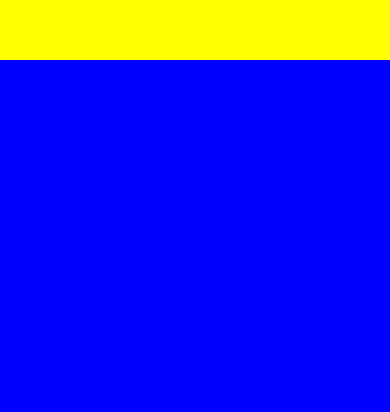
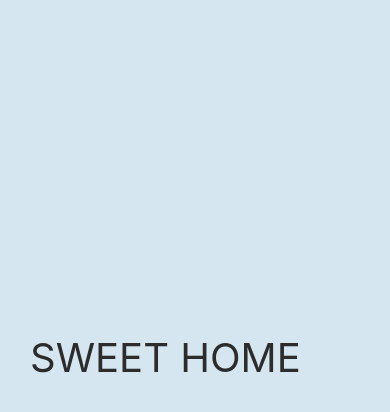
Before and after one commit to vkfkstptkd1/fokin-weather, a React Native app: screen / in a window 390 px wide. Shown: the part 362-774 px from the top of the page. Built offline with nearby package versions, Linux system fonts and the light colour scheme.

Commit message:
Loading Screen

```diff
--- a/App.js
+++ b/App.js
@@ -1,27 +1,7 @@
 import { StatusBar } from 'expo-status-bar';
 import React from 'react';
-import { StyleSheet, Text, View } from 'react-native';
+import Loading from './Loading.js';
 
 export default function App() {
-  return (
-    <View style={styles.container}>
-     <View style={styles.yellowbar}></View>
-     <View style={styles.bluebar}></View>
-    </View>
-  );
+  return <Loading/>;
 }
-
-const styles = StyleSheet.create({
-  container: {
-    flex: 1,//flex로 구성해야 모든 앱 간 레이아웃 유동성이 좋음
-    backgroundColor: '#fff'
-  },
-  bluebar: {
-    flex: 1,
-    backgroundColor: "blue"
-  },
-  yellowbar: {
-    flex: 1,
-    backgroundColor: "yellow"
-  }
-});
--- /dev/null
+++ b/Loading.js
@@ -0,0 +1,23 @@
+import React from "react";
+import { StyleSheet, Text, View } from 'react-native';
+
+export default function Loading(){
+    return (
+    <View style = {styles.container}>
+        <Text style = {styles.text}>SWEET HOME</Text>
+    </View>
+    );
+}
+const styles = StyleSheet.create({
+    container : {
+        flex: 1,
+        justifyContent: "flex-end",
+        paddingHorizontal: 30,
+        paddingVertical: 100,
+        backgroundColor: '#d6e6f0'
+    },
+    text : {
+        color: "#2c2c2c",
+        fontSize: 40
+    }
+})
```
